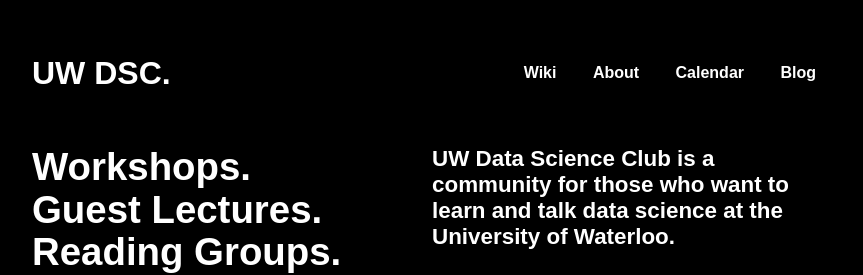
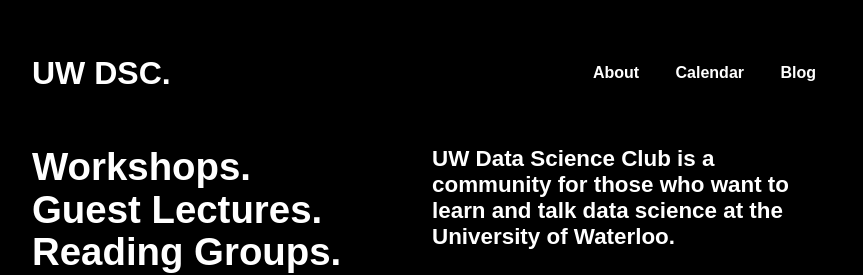
Before and after one commit to Waterloo-Data-Science-Club/waterloodatascience, a Jekyll site: the page built from index.html, in a window 1280 px wide. Shown: the top 275 px of the page, without its empty margins (208-1071 px from the left). Built offline with Jekyll 4.4.1, drawn with Linux system fonts in a browser that asks for light colours.

Commit message:
Remove wiki nav link

```diff
--- a/_includes/nav-links.html
+++ b/_includes/nav-links.html
@@ -1,4 +1,3 @@
-<li><a class="nav-link" href="#">Wiki</a></li>
 <li><a class="nav-link" href="/">About</a></li>
 <li><a class="nav-link" href="/calendar">Calendar</a></li>
 <li><a class="nav-link" href="#">Blog</a></li>
```
